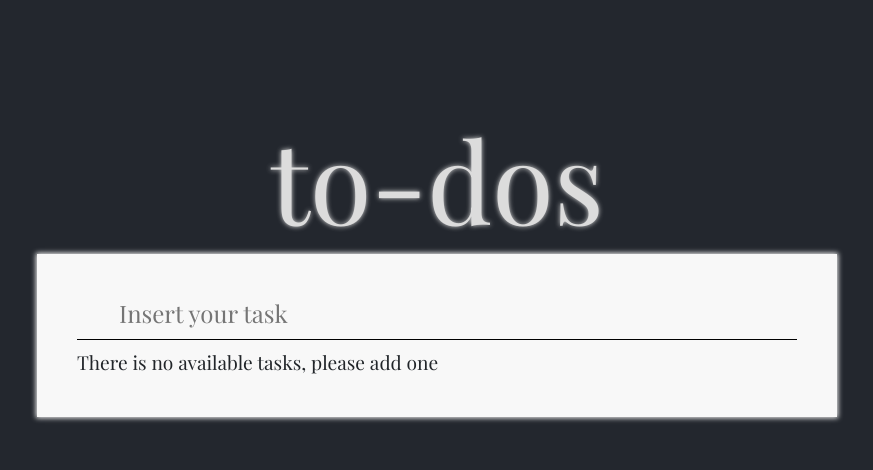
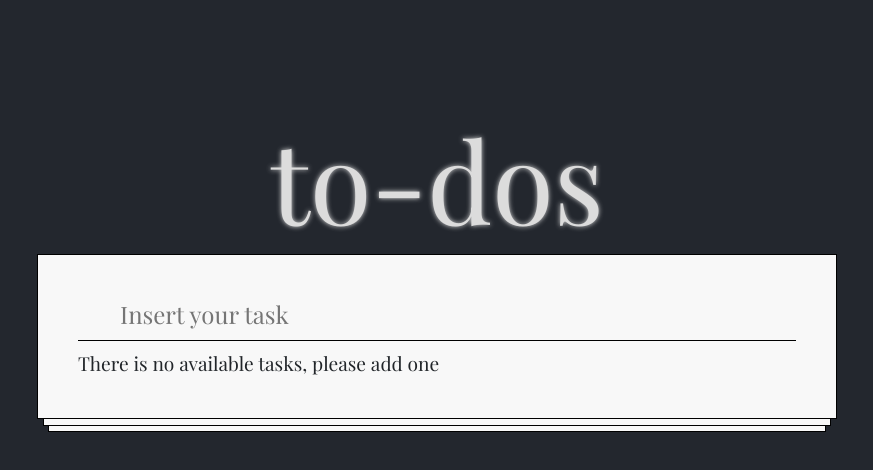
Before and after one commit to 4GeeksAcademy/jdondayr-todolist-app-react, a React (Vite) app: page / in a window 1280 px wide. Shown: the top 470 px of the page, without its empty margins (203-1076 px from the left). Built offline with nearby package versions, Linux system fonts and the light colour scheme; a web font is replaced by a local one.

Commit message:
Added effects

```diff
--- a/src/styles/index.css
+++ b/src/styles/index.css
@@ -16,10 +16,12 @@ h1 {
     text-shadow: 0px 0px 5px #dcdcdc;
 }
 
-.main-container, .todo-list {
+.main-container,
+.todo-list {
     display: flex;
     flex-direction: column;
 }
+
 .main-container {
     margin-top: 7rem;
     align-items: center
@@ -28,13 +30,48 @@ h1 {
 .todo-list {
     width: 50rem;
     background-color: #F8F8F8;
+    border: 1px solid black;
     font-size: 1.5rem;
     padding: 2.5rem;
     align-items: start;
-    box-shadow: 0px 0px 5px 1px #F8F8F8
+    position: relative;
+    transition: all 0.6s ease;
 }
 
-.list {width: 100%;}
+.todo-list::before,
+.todo-list::after {
+    content: "";
+    position: absolute;
+    left: 5px;
+    right: 5px;
+    height: 100%;
+    background: #F8F8F8;
+    border: 1px solid black;
+    z-index: -1;
+}
+
+.todo-list::after {
+    bottom: -7.5px;
+    left: 5px;
+    right: 5px;
+    transition: all 1s ease;
+}
+.todo-list::before {
+    bottom: -14px;
+    left: 10px;
+    right: 10px;
+    transition: all 0.5s ease;
+}
+
+.todo-list:hover::after,
+.todo-list:hover::before {
+    bottom: 0px;
+}
+
+
+.list {
+    width: 100%;
+}
 
 .task {
     width: 100%;
@@ -67,8 +104,10 @@ input {
     border: none;
     background-color: #F8F8F8;
     margin-left: 2.5rem;
-    padding-bottom: 0.5rem;;
+    padding-bottom: 0.5rem;
+    ;
 }
+
 input:focus {
     outline: none;
 }
@@ -102,10 +141,15 @@ button:hover {
     color: #F8F8F8;
 }
 
-.task:hover button {opacity: 1}
+.task:hover button {
+    opacity: 1
+}
 
 /* Animación li */
-li {animation: aparecer 0.5s}
+li {
+    animation: aparecer 0.5s
+}
+
 h2 {
     margin-top: 2rem;
     animation: aparecer 0.5s
@@ -116,6 +160,7 @@ h2 {
         opacity: 0;
         translate: 0px -30px;
     }
+
     to {
         opacity: 1;
         translate: 0px 0px;
```
